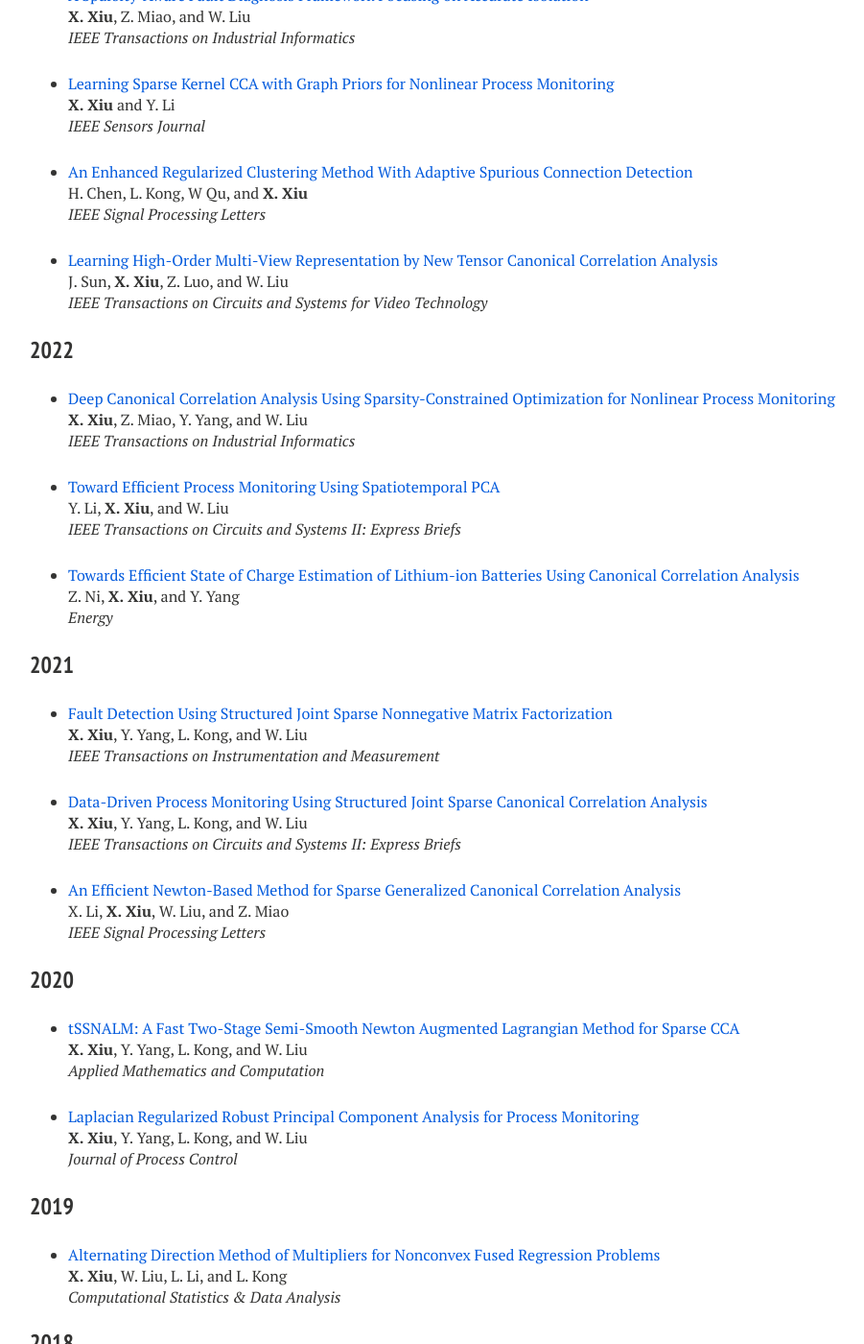
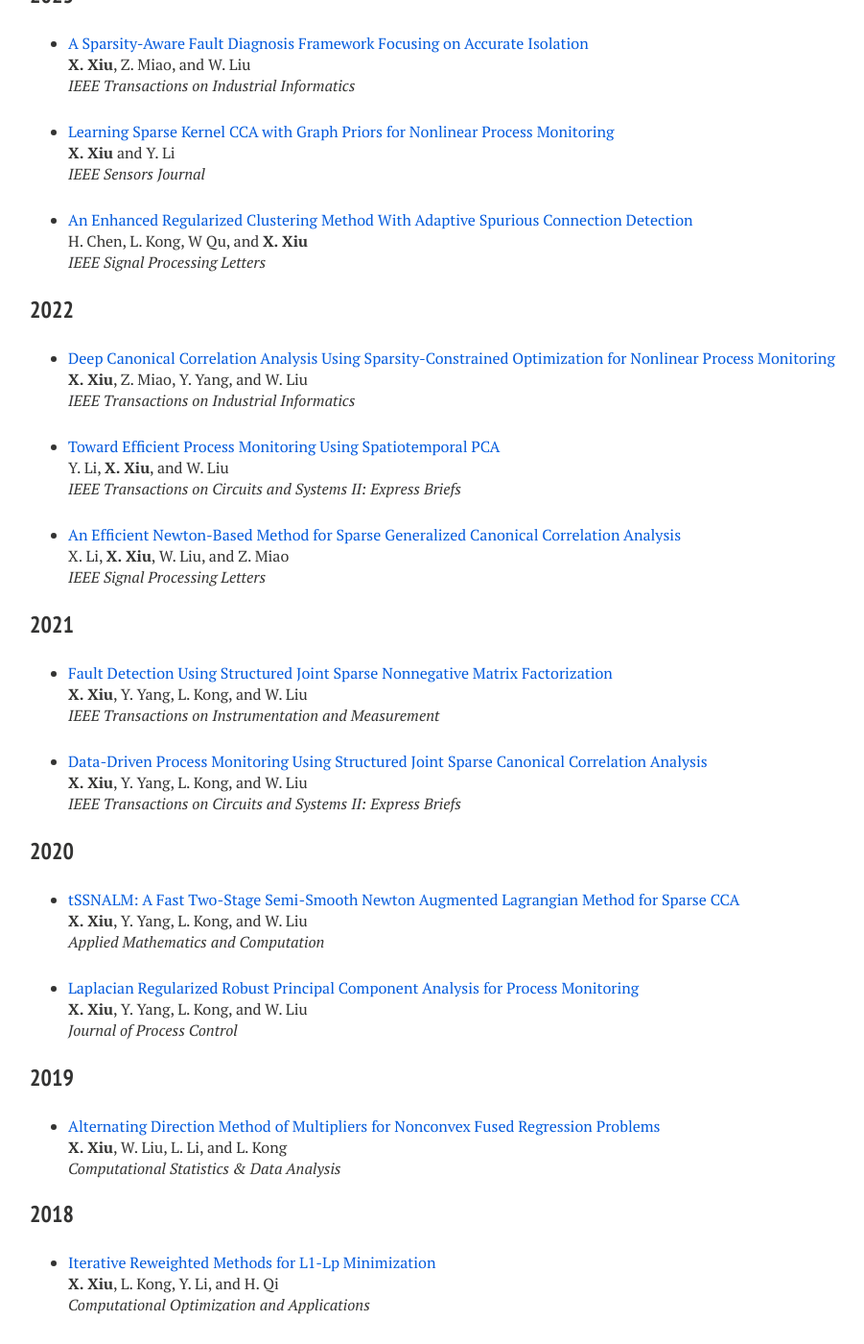
Before and after one commit to xianchaoxiu/xianchaoxiu.github.io, a Jekyll site: the page built from journal/index.md, in a window 1280 px wide and 1400 px high, scrolled down 940 px. Shown: the whole window at 96% size, without its empty margins (289-1190 px from the left). Built offline with Jekyll 4.4.1, drawn with Linux system fonts in a browser that asks for light colours; nearby versions of some CDN libraries; some of the changed text lies outside the part shown.

Commit message:
Update index.md

```diff
--- a/journal/index.md
+++ b/journal/index.md
@@ -22,11 +22,11 @@ share: false
 <i>Under Review</i><br>
 
 
-* <a href="https://arxiv.org/abs/2306.14394" class="textlink" target="_blank">Revisiting Lq(0≤q<1) Norm Regularized Optimization </a><br>
-S. Zhou, <b>X. Xiu</b>, Y. Wang, and D. Peng<br>
-<i>Under Review</i><br>
+### 2025
 
-
+* <a href="https://ieeexplore.ieee.org/abstract/document/10542504" class="textlink" target="_blank">Efficient and Robust Sparse Linear Discriminant Analysis for Data Classification</a><br>
+J. Liu, M. Feng, <b>X. Xiu</b>, W. Liu, and X. Zeng<br>
+<i>IEEE Transactions on Emerging Topics in Computational Intelligence</i><br>
 
 
 
@@ -71,11 +71,6 @@ H. Chen, L. Kong, W Qu, and <b>X. Xiu</b><br>
 <i>IEEE Signal Processing Letters</i><br>
 
 
-* <a href="https://ieeexplore.ieee.org/abstract/document/10091146" class="textlink" target="_blank">Learning High-Order Multi-View Representation by New Tensor Canonical Correlation Analysis</a><br>
-J. Sun, <b>X. Xiu</b>, Z. Luo, and W. Liu<br>
-<i>IEEE Transactions on Circuits and Systems for Video Technology</i><br>
-
-
 
 
 ### 2022
@@ -90,10 +85,9 @@ Y. Li, <b>X. Xiu</b>, and W. Liu<br>
 <i>IEEE Transactions on Circuits and Systems II: Express Briefs</i><br>
 
 
-* <a href="https://www.sciencedirect.com/science/article/abs/pii/S0360544222013184" class="textlink" target="_blank">Towards Efficient State of Charge Estimation of Lithium-ion Batteries Using Canonical Correlation Analysis</a><br>
-Z. Ni, <b>X. Xiu</b>, and Y. Yang<br>
-<i>Energy</i><br>
-
+* <a href="https://ieeexplore.ieee.org/abstract/document/9619966" class="textlink" target="_blank">An Efficient Newton-Based Method for Sparse Generalized Canonical Correlation Analysis</a><br>
+X. Li, <b>X. Xiu</b>, W. Liu, and Z. Miao<br>
+<i>IEEE Signal Processing Letters</i><br>
 
 
 
@@ -103,14 +97,9 @@ Z. Ni, <b>X. Xiu</b>, and Y. Yang<br>
 <b>X. Xiu</b>, Y. Yang, L. Kong, and W. Liu <br>
 <i>IEEE Transactions on Instrumentation and Measurement</i><br>
 
-
 * <a href="https://ieeexplore.ieee.org/abstract/document/9068308/" class="textlink" target="_blank">Data-Driven Process Monitoring Using Structured Joint Sparse Canonical Correlation Analysis</a><br>
 <b>X. Xiu</b>, Y. Yang, L. Kong, and W. Liu<br>
 <i>IEEE Transactions on Circuits and Systems II: Express Briefs</i><br>
-
-* <a href="https://ieeexplore.ieee.org/abstract/document/9619966" class="textlink" target="_blank">An Efficient Newton-Based Method for Sparse Generalized Canonical Correlation Analysis</a><br>
-X. Li, <b>X. Xiu</b>, W. Liu, and Z. Miao<br>
-<i>IEEE Signal Processing Letters</i><br>
 
 
 
@@ -126,8 +115,6 @@ X. Li, <b>X. Xiu</b>, W. Liu, and Z. Miao<br>
 <i>Journal of Process Control</i><br>
 
 
-
-
 ### 2019
 
 * <a href="https://www.sciencedirect.com/science/article/abs/pii/S0167947319300039" class="textlink" target="_blank">Alternating Direction Method of Multipliers for Nonconvex Fused Regression Problems</a>  <br>
```
